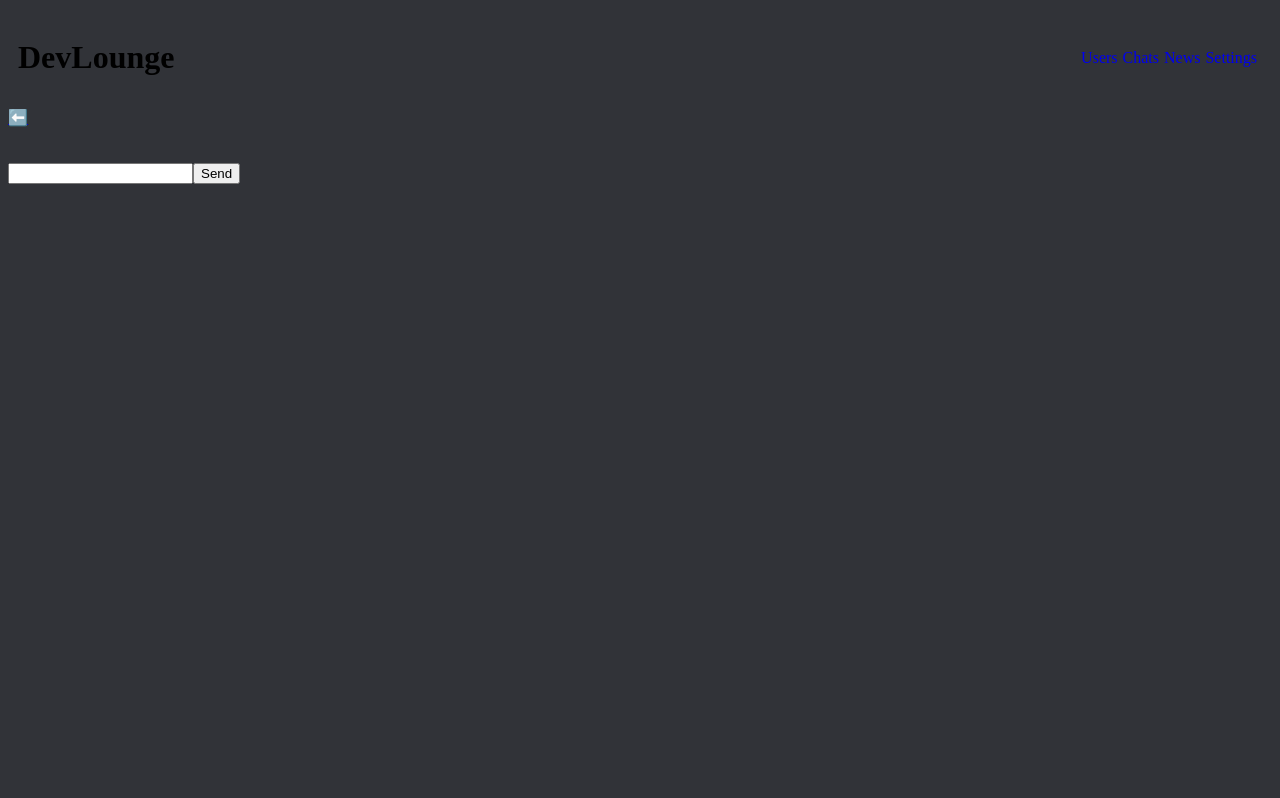
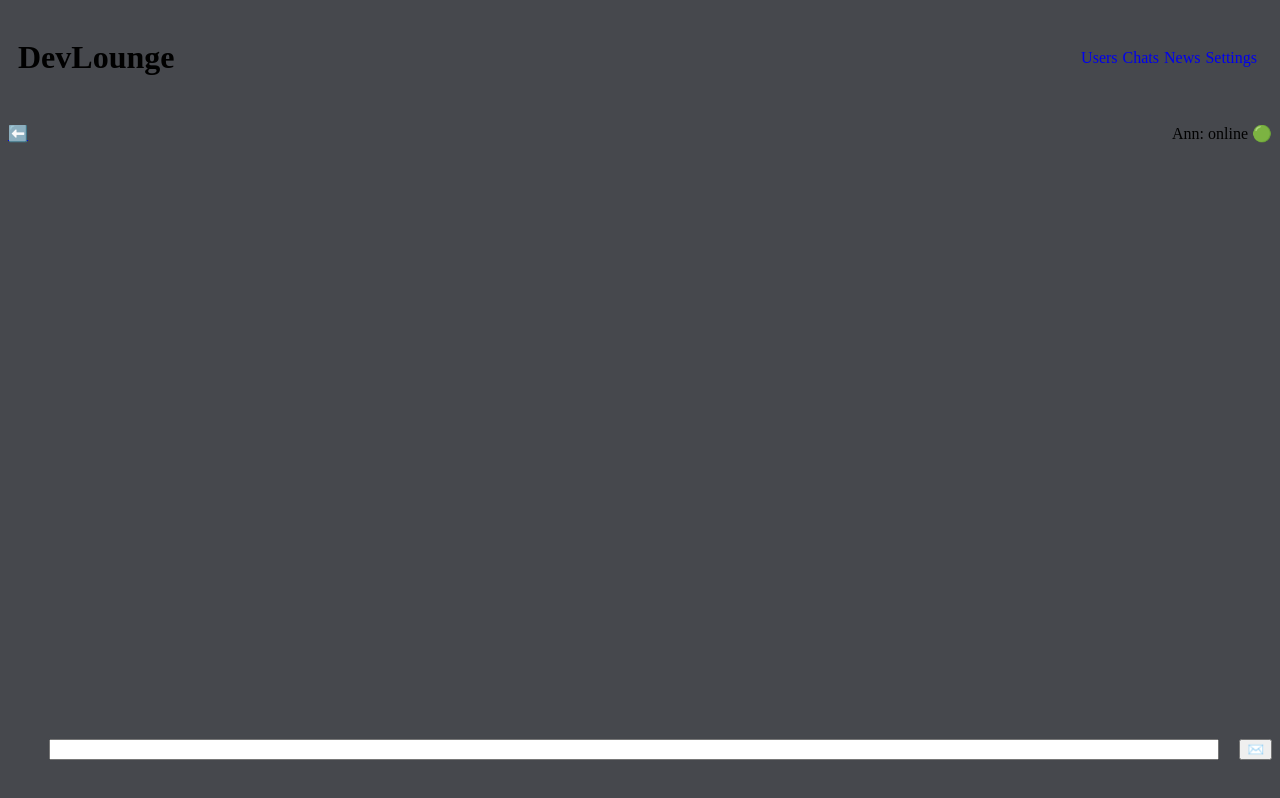
Before and after one commit to SoslanMorgoev/devlounge, a React (Vite) app: page /chat/1 in a window 1280 px wide. Built offline with nearby package versions, Linux system fonts and the light colour scheme.

Commit message:
Chat page layout with scrollable messages

```diff
--- a/src/index.css
+++ b/src/index.css
@@ -1,8 +1,10 @@
 :root {
-  --bg: #313338;
+  --bg: #313338e4;
   --accent: #5865f2;
   --text: #f2f3f5;
   --cart: #2b2d31;
+  --me: #3141f02c;
+  --them: #8e45ed20;
 }
 body {
   background: var(--bg);
@@ -38,21 +40,28 @@ body {
 .profile {
   display: flex;
   flex-direction: column;
+  color: var(--text);
 }
+
 .chat {
   display: flex;
   flex-direction: column;
   list-style: none;
   color: var(--text);
   padding: 2px;
+  gap: 2px;
 }
 .msgme {
-  padding: 10px;
-  display: flex;
-  justify-content: flex-end;
+  padding: 7px 15px;
+  border-radius: 10px;
+  margin-left: auto;
+  background-color: var(--me);
 }
 .msgthem {
-  padding: 10px;
+  border-radius: 10px;
+  padding: 7px 15px;
+  margin-right: auto;
+  background-color: var(--them);
 }
 .header {
   display: flex;
@@ -79,3 +88,28 @@ body {
   gap: 10px;
   align-items: center;
 }
+.conversation {
+  display: flex;
+  flex-direction: column;
+  gap: 10px;
+}
+.conversationHead {
+  display: flex;
+  justify-content: space-between;
+  align-items: center;
+}
+.conversationMain {
+  display: flex;
+  flex-direction: column;
+  height: 70vh;
+  overflow-y: auto;
+}
+.conversationForm {
+  display: flex;
+  align-items: center;
+  justify-content: flex-end;
+  gap: 20px;
+}
+.conversationForm input {
+  min-width: 92%;
+}
--- a/src/pages/ChatPage.tsx
+++ b/src/pages/ChatPage.tsx
@@ -3,7 +3,7 @@ import { Link, useParams } from "react-router";
 import { users } from "../data/users";
 import { useChatStore } from "../store/chatStore";
 
-const answers = ["Hello", "Everything is file,thanks ?", "How about you ?", "probably", "what?", "Oh...is alright", "How are you filing today?"];
+const answers = ["Hello", "Everything is file,thanks !", "I'm good. How about you ?", "probably", "what?", "Oh...is alright", "How are you filing today?"];
 
 function ChatPage() {
     const { id } = useParams();
@@ -13,7 +13,7 @@ function ChatPage() {
     const [messageInput, setMessageInput] = useState("");
     const conversation = messages.filter(message => message.userId === userId);
     const lastMessage = conversation.at(-1);
-    const userName = users.find(user => user.id === userId)?.name;
+    const user = users.find(user => user.id === userId);
 
     useEffect(() => {
         const timer = setTimeout(() => {
@@ -25,18 +25,33 @@ function ChatPage() {
         return () => { clearTimeout(timer) };
     }, [lastMessage?.id]);
 
-    if (!userName) return `User not found!`;
+    if (!user) return `User not found!`;
     return (
-        <>
+        <div className="conversation">
+            <div className="conversationHead">
                 <Link to={"/"}>⬅️</Link>
+                <span>
+                    <p>{user.name}: {user.online ? "online 🟢" : "offline 🔴"}</p>
+                </span>
+
+
+            </div>
+            <div className="conversationMain">
                 <ul className="chat">
                     {conversation.map((message) =>
                         <li className={message.from === "me" ? "msgme" : "msgthem"} key={message.id}>{message.text}</li>
                     )}
                 </ul>
+            </div>
+            <form className="conversationForm" onSubmit={(e) => {
+                e.preventDefault();
+                if (!messageInput.trim()) return; addMessage({ id: crypto.randomUUID(), userId: userId, from: "me", text: messageInput.trim() }); setMessageInput("")
+            }}>
                 <input value={messageInput} onChange={(e) => setMessageInput(e.target.value)} />
-            <button onClick={() => { if (!messageInput.trim()) return; addMessage({ id: crypto.randomUUID(), userId: userId, from: "me", text: messageInput.trim() }); setMessageInput("") }}>Send</button>
-        </>
+                <button type="submit">✉️</button>
+            </form>
+
+        </div>
     )
 }
 export default ChatPage;
--- a/src/pages/ProfilePage.tsx
+++ b/src/pages/ProfilePage.tsx
@@ -11,8 +11,8 @@ function ProfilePage() {
         </div>
     }
     return (
-        <div>
-            <ul className="profile chat">
+        <div >
+            <ul className="profile">
                 <li>Name: {user.name}</li>
                 <li>Age: {user.age}</li>
                 <li>Position: {user.category}</li>
```
Lines whose indentation alone changed are shown as unchanged.
